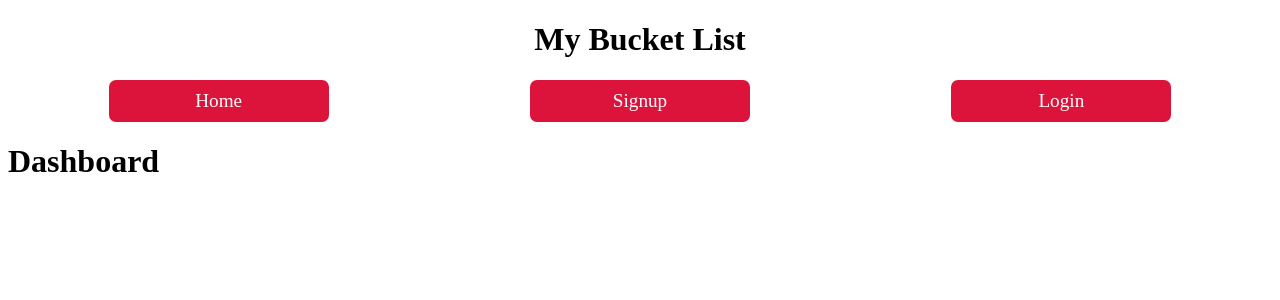
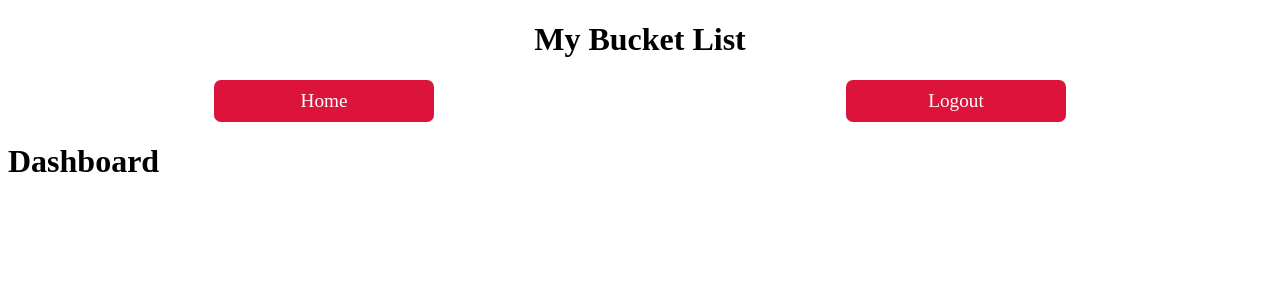
Before and after one commit to Johnnyb818/bucket-list-client, a React app: page /dashboard in a window 1280 px wide. Shown: the top 300 px of the page. Built offline with nearby package versions, Linux system fonts and the light colour scheme; sample sign-in values are in the browser's storage.

Commit message:
finished login/logout and local storage

```diff
--- a/src/AppState.jsx
+++ b/src/AppState.jsx
@@ -22,6 +22,10 @@ const reducer = (state, action) => {
             newState = { ...state, ...action.payload};
             return newState;
             break;
+        case "logout":
+            newState = {...state, token: null, username: null}
+            window.localStorage.removeItem("auth")
+            return newState
         default:
             return state;
             break;
--- a/src/components/App.js
+++ b/src/components/App.js
@@ -4,10 +4,23 @@ import Nav from "./Nav.jsx"
 import Home from "../pages/Home.jsx"
 import Auth from "../pages/Auth.jsx"
 import Dashboard from "../pages/Dashboard.jsx"
+import { useAppState } from "../AppState.jsx";
 
 export const App = (props) => {
+
+  const {state, dispatch} = useAppState()
+  React.useState(() => {
+    const auth = JSON.parse(window.localStorage.getItem("auth"))
+    if (auth){
+      dispatch({type: "auth", payload: auth})
+      props.history.push("/dashboard")
+    } else {
+      props.history.push("/")
+    }
+  }, [])
+
   return <>
-  <Nav/>
+  <Route path="/" component={Nav}/>
   <Switch>
     <Route exact path="/" component={Home}/>
     <Route path="/auth/:form" component={Auth}/>
--- a/src/components/Nav.jsx
+++ b/src/components/Nav.jsx
@@ -1,13 +1,21 @@
 import React from "react"
 import {Link} from "react-router-dom"
+import {useAppState} from "../AppState.jsx"
 
 const Nav = (props) => {
+
+  const {state, dispatch} = useAppState()
+
   return <header>
       <h1>My Bucket List</h1>
       <nav>
         <Link to="/"><div>Home</div></Link>
-        <Link to="/auth/signup"><div>Signup</div></Link>
-        <Link to="/auth/login"><div>Login</div></Link>
+        {!state.token ? (<><Link to="/auth/signup"><div>Signup</div></Link>
+        <Link to="/auth/login"><div>Login</div></Link></>) : null}
+        {state.token ? <div onClick={() => {
+          dispatch({type: "logout"})
+          props.history.push("/")
+        }}>Logout</div> : null}
 
       </nav>
   </header>
--- a/src/index.jsx
+++ b/src/index.jsx
@@ -2,13 +2,13 @@ import React from "react";
 import ReactDom from "react-dom";
 import "./styles.css";
 import {App} from "./components/App"
-import {BrowserRouter as Router} from "react-router-dom"
+import {BrowserRouter as Router, Route} from "react-router-dom"
 import {AppState} from "./AppState.jsx"
 
 ReactDom.render(
 <AppState>
     <Router>
-        <App />
+        <Route path="/" component={App}/>
     </Router>
 </AppState>,
 document.querySelector("#root")
--- a/src/pages/Auth.jsx
+++ b/src/pages/Auth.jsx
@@ -8,12 +8,14 @@ const Auth = (props) => {
       password: "",
     });
     const [userData, setUserData] = React.useState(null);
-    const { state, dispatch } = useAppState()
+    const { state, dispatch } = useAppState();
 
     React.useEffect(() => {
       if (userData) {
         const { token, user } = userData;
         dispatch({ type: "auth", payload: { token, username: user.username } });
+        window.localStorage.setItem("auth", JSON.stringify({ token, username: user.username }))
+        props.history.push("/dashboard");
       }
     }, [userData]);
 
```
